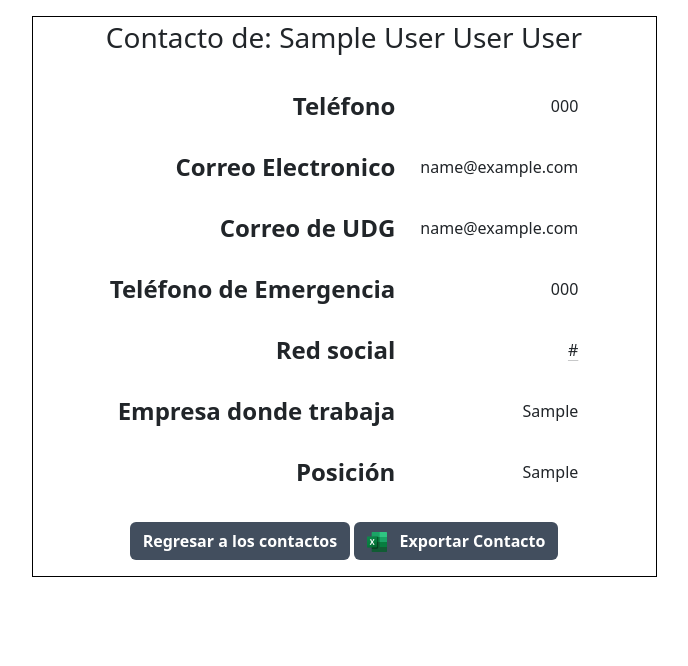
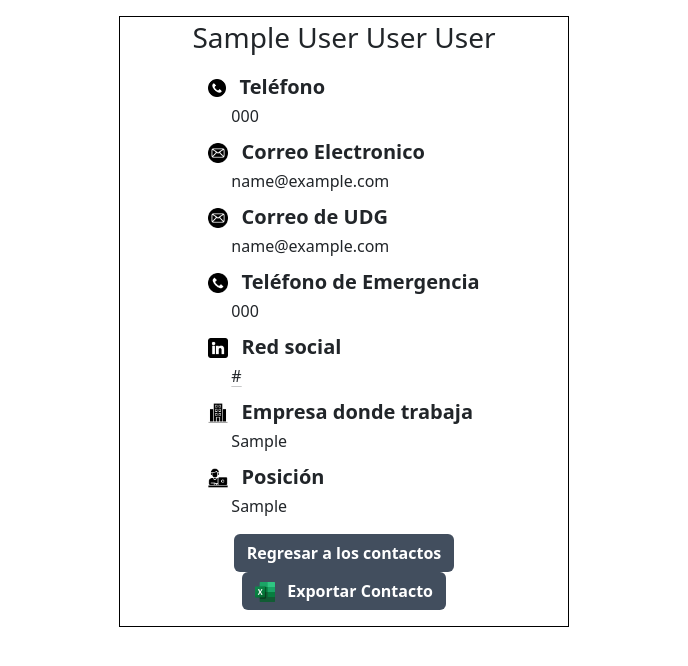
Before and after one commit to BrialexMaga/coordinacion, a Django app: page /contacts/contact/1/ in a window 1280 px wide. Shown: the part 56-722 px from the top of the page, without its empty margins (296-984 px from the left). Run offline with Django 4.2, Linux system fonts and the light colour scheme; a user stored in the database is signed in; tables that the repository leaves empty hold one stand-in row (values such as "Sample post"); some libraries are stand-ins or nearby versions.

Commit message:
Improve design of showing contacts

```diff
--- a/studentform/static/studentform/css/index.css
+++ b/studentform/static/studentform/css/index.css
@@ -8,7 +8,7 @@
 }
 
 .my-container-config {
-    width:625px !important;
+    width:450px !important;
 }
 
 .my-container-form-config {
--- a/studentform/templates/studentform/student_contact.html
+++ b/studentform/templates/studentform/student_contact.html
@@ -7,27 +7,48 @@
     <div class="container pt-3 my-container-config">
         <div class="row">
             <div class="border border-black text-center">
-                <h2 class="pb-4 pt-1 fs-3">Contacto de: {{ student.name }} {{ student.first_last_name }} {{ student.second_last_name }}</h2>
-                <table class="mx-auto text-end pb-2">
+                <h2 class="pb-2 pt-1 fs-3">{{ student.name }} {{ student.first_last_name }} {{ student.second_last_name }}</h2>
+                <table class="mx-auto text-start pb-2">
                     <tr>
-                        <th class="pb-4 fs-4">Teléfono</th>
-                        <td class="pb-4  ps-4">{{ contact.phone }}</td>
+                        <th class="fs-5">
+                            <img style="width: 18px; height: 18px;" src="{% static 'img/phone.png' %}">
+                            <pe class="ps-2">Teléfono</pe>
+                        </th>
+                    </tr>
+                    <tr><td class="pb-2 ps-4">{{ contact.phone }}</td></tr>
+
+                    <tr>
+                        <th class="fs-5">
+                            <img style="width: 20px; height: 20px;" src="{% static 'img/email.png' %}">
+                            <pe class="ps-2">Correo Electronico</pe>
+                        </th>
+                    </tr>
+                    <tr><td class="pb-2  ps-4">{{ contact.email }}</td></tr>
+
+                    <tr>
+                        <th class="fs-5">
+                            <img style="width: 20px; height: 20px;" src="{% static 'img/email.png' %}">
+                            <pe class="ps-2">Correo de UDG</pe>
+                        </th>
+                    </tr>
+                    <tr><td class="pb-2 ps-4">{{ contact.udg_email }}</td></tr>
+
+                    <tr>
+                        <th class="fs-5">
+                            <img style="width: 20px; height: 20px;" src="{% static 'img/phone.png' %}">
+                            <pe class="ps-2">Teléfono de Emergencia</pe>
+                        </th>
+                    </tr>
+                    <tr><td class="pb-2 ps-4">{{ contact.emergency_phone }}</td></tr>
+
+                    <tr>
+                        <th class="fs-5">
+                            <img style="width: 20px; height: 20px;" src="{% static 'img/linkedin.png' %}">
+                            <pe class="ps-2">Red social</pe>
+                        </th>
                     </tr>
                     <tr>
-                        <th class="pb-4 fs-4">Correo Electronico</th>
-                        <td class="pb-4  ps-4">{{ contact.email }}</td>
-                    </tr>
-                    <tr>
-                        <th class="pb-4 fs-4">Correo de UDG</th>
-                        <td class="pb-4 ps-4">{{ contact.udg_email }}</td>
-                    </tr>
-                    <tr>
-                        <th class="pb-4 fs-4">Teléfono de Emergencia</th>
-                        <td class="pb-4 ps-4">{{ contact.emergency_phone }}</td>
-                    </tr>
-                    <tr>
-                        <th class="pb-4 fs-4">Red social</th>
-                        <td class="pb-4  ps-4">
+                        <td class="pb-2  ps-4">
                             {% if contact.url_socialnet %}
                                 <a class="link-dark link-offset-2 link-underline-opacity-25 link-underline-opacity-100-hover" href="{{ contact.url_socialnet }}">{{ contact.url_socialnet }}</a>
                             {% else %}
@@ -35,9 +56,15 @@
                             {% endif %}
                         </td>
                     </tr>
+
                     <tr>
-                        <th class="pb-4 fs-4">Empresa donde trabaja</th>
-                        <td class="pb-4  ps-4">
+                        <th class="fs-5">
+                            <img style="width: 20px; height: 20px;" src="{% static 'img/company.png' %}">
+                            <pe class="ps-2">Empresa donde trabaja</pe>
+                        </th>
+                    </tr>
+                    <tr>
+                        <td class="pb-2  ps-4">
                             {% if contact.company %}
                                 {{ contact.company }}
                             {% else %}
@@ -45,9 +72,15 @@
                             {% endif %}
                         </td>
                     </tr>
+
                     <tr>
-                        <th class="pb-4 fs-4">Posición</th>
-                        <td class="pb-4  ps-4">
+                        <th class="fs-5">
+                            <img style="width: 20px; height: 20px;" src="{% static 'img/employee.png' %}">
+                            <pe class="ps-2">Posición</pe>
+                        </th>
+                    </tr>
+                    <tr>
+                        <td class="pb-2  ps-4">
                             {% if contact.position %}
                                 {{ contact.position }}
                             {% else %}
```
Also changed, not shown: studentform/static/studentform/img/company.png (added), studentform/static/studentform/img/email.png (added), studentform/static/studentform/img/employee.png (added), studentform/static/studentform/img/linkedin.png (added), studentform/static/studentform/img/phone.png (added).
